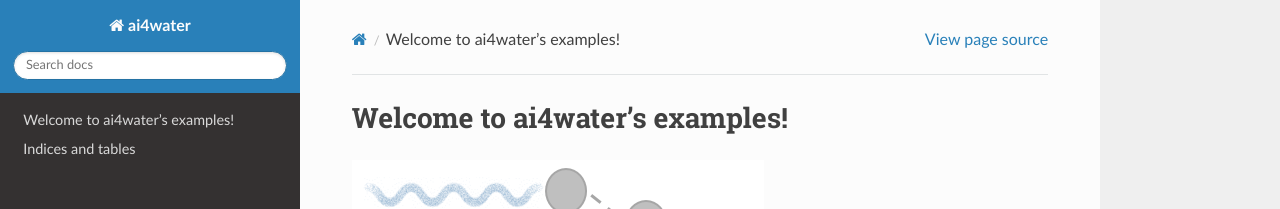
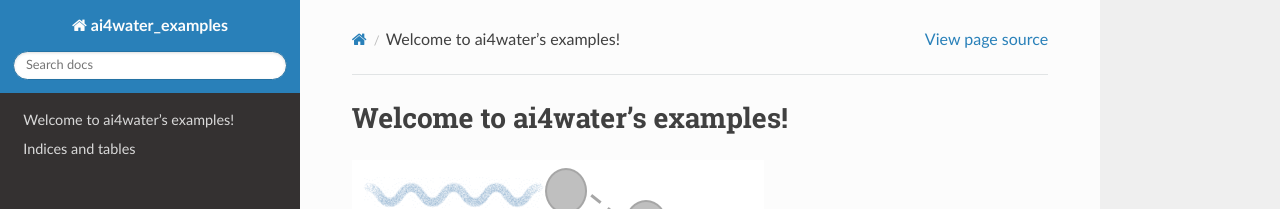
Before and after one commit to AtrCheema/ai4water_examples, a Sphinx documentation site: the page built from docs/source/index.rst, in a window 1280 px wide. Shown: the top 209 px of the page. Built offline with Sphinx 7.4.7 and the Read the Docs theme 2.0.0, drawn with Linux system fonts in a browser that asks for light colours; pages that are not in the unit, such as notebooks, are missing from menus; the version number could not be read and is left out; some of the changed lines change nothing that is shown.

Commit message:
minor improvements

```diff
--- a/docs/source/conf.py
+++ b/docs/source/conf.py
@@ -17,12 +17,13 @@ sys.path.insert(0, os.path.abspath('../..'))
 
 # -- Project information -----------------------------------------------------
 
-project = 'ai4water'
+project = 'ai4water_examples'
 copyright = '2022, Ather Abbas'
 author = 'Ather Abbas'
 
 # The full version, including alpha/beta/rc tags
-release = "1.04"
+import ai4water
+release = ai4water.__version__
 
 # -- General configuration ---------------------------------------------------
 
--- a/docs/source/index.rst
+++ b/docs/source/index.rst
@@ -7,7 +7,6 @@ Welcome to ai4water's examples!
 
 .. toctree::
    :maxdepth: 2
-   :caption: modules
 
    auto_examples/index
 
```
